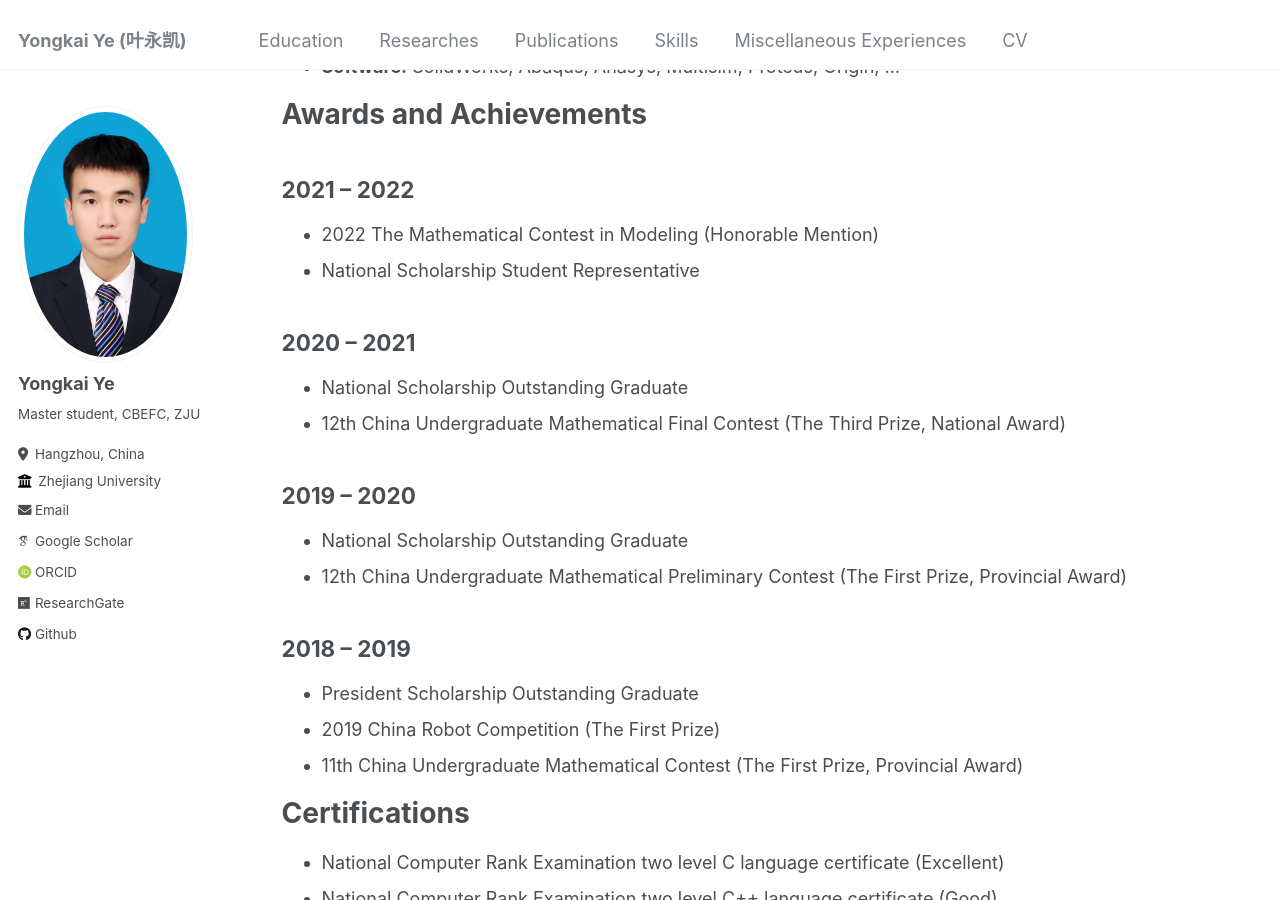
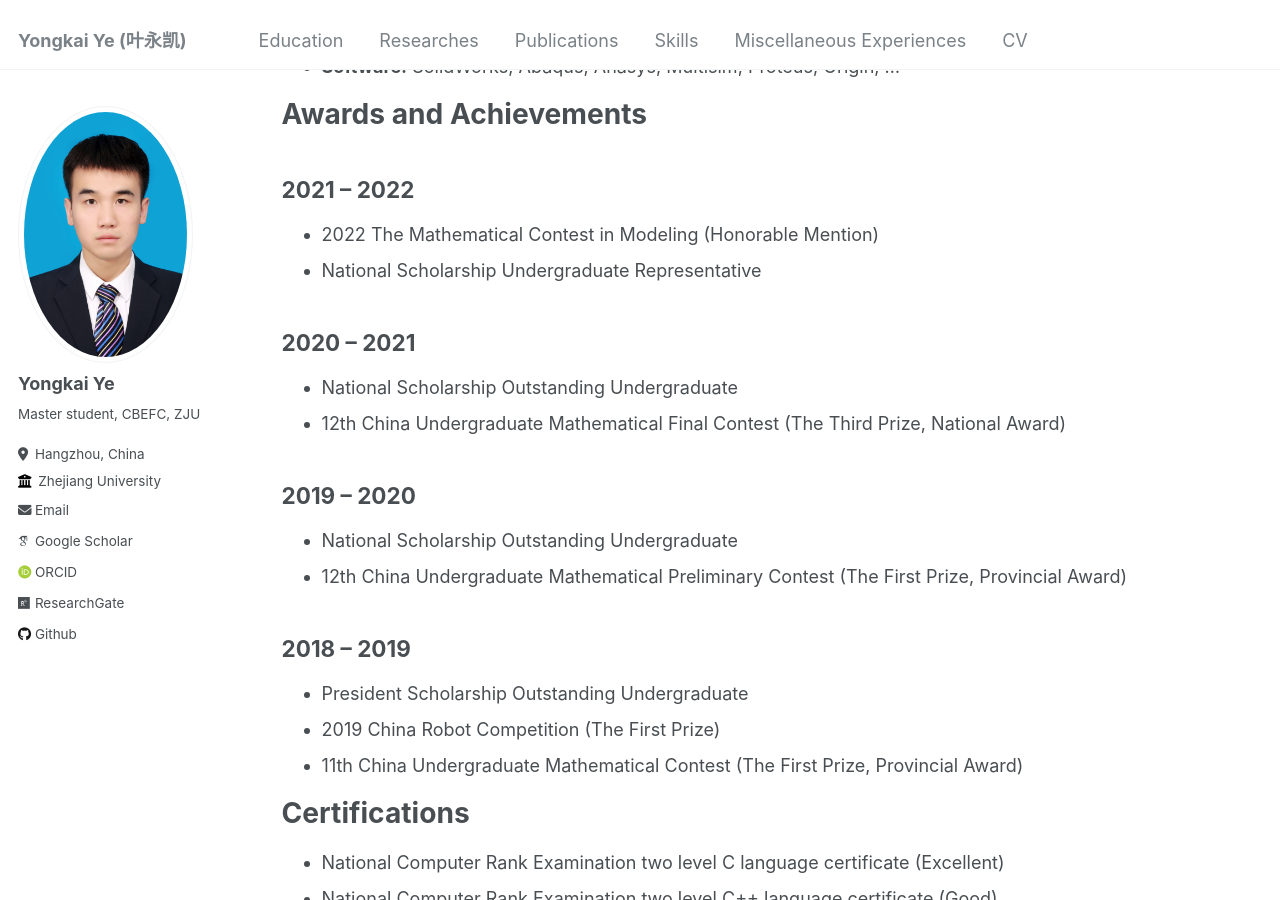
Before and after one commit to Yongkai-Ye/Yongkai-Ye.github.io, a Jekyll site: the page built from _pages/cv.md, in a window 1280 px wide and 900 px high, scrolled down 2404 px. Built offline with Jekyll 4.4.1, drawn with Linux system fonts in a browser that asks for light colours; some web fonts are replaced.

Commit message:
Update cv.md

```diff
--- a/_pages/cv.md
+++ b/_pages/cv.md
@@ -39,21 +39,21 @@ Awards and Achievements
 2021 -- 2022
 ------
 * 2022 The Mathematical Contest in Modeling (Honorable Mention)
-* National Scholarship Student Representative
+* National Scholarship Undergraduate Representative
 
 2020 -- 2021
 ------
-* National Scholarship Outstanding Graduate
+* National Scholarship Outstanding Undergraduate
 * 12th China Undergraduate Mathematical Final Contest (The Third Prize, National Award)
 
 2019 -- 2020
 ------
-* National Scholarship Outstanding Graduate
+* National Scholarship Outstanding Undergraduate
 * 12th China Undergraduate Mathematical Preliminary Contest (The First Prize, Provincial Award)
 
 2018 -- 2019
 ------
-* President Scholarship Outstanding Graduate
+* President Scholarship Outstanding Undergraduate
 * 2019 China Robot Competition (The First Prize)
 * 11th China Undergraduate Mathematical Contest (The First Prize, Provincial Award)
 
```
